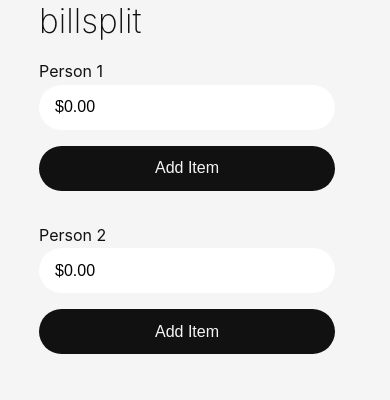
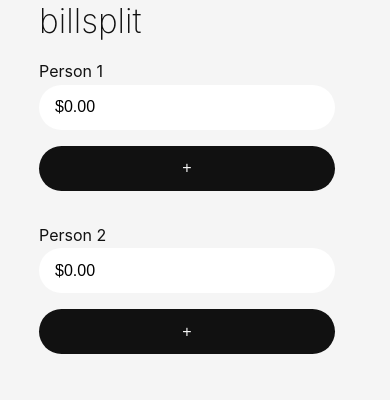
Before and after one commit to VictorVation/billsplit, a React (Create React App) app: page / in a window 390 px wide. Shown: the top 400 px of the page. Built offline with nearby package versions, Linux system fonts and the light colour scheme.

Commit message:
change button labels for mobile

```diff
--- a/src/Views/PersonView.tsx
+++ b/src/Views/PersonView.tsx
@@ -12,6 +12,8 @@ interface IPersonViewProps {
 export default function PersonView(props: IPersonViewProps) {
   const { idx, person } = props;
   const dispatch = useContext(DispatchContext);
+
+  const isMobile = navigator.userAgent.match("Mobi");
 
   const handleChangeEvent = (shareIndex, value) => {
     dispatch({
@@ -56,7 +58,7 @@ export default function PersonView(props: IPersonViewProps) {
               });
             }}
           >
-            Remove Item
+            {isMobile ? "Remove Item" : "-"}
           </button>
         )}
         {person.shares.length <= 8 && (
@@ -70,7 +72,7 @@ export default function PersonView(props: IPersonViewProps) {
               });
             }}
           >
-            Add Item
+            {isMobile ? "Add Item" : "+"}
           </button>
         )}
       </div>
```
Also changed, not shown: 1 other file (tests, documents, lock files or other folders).
